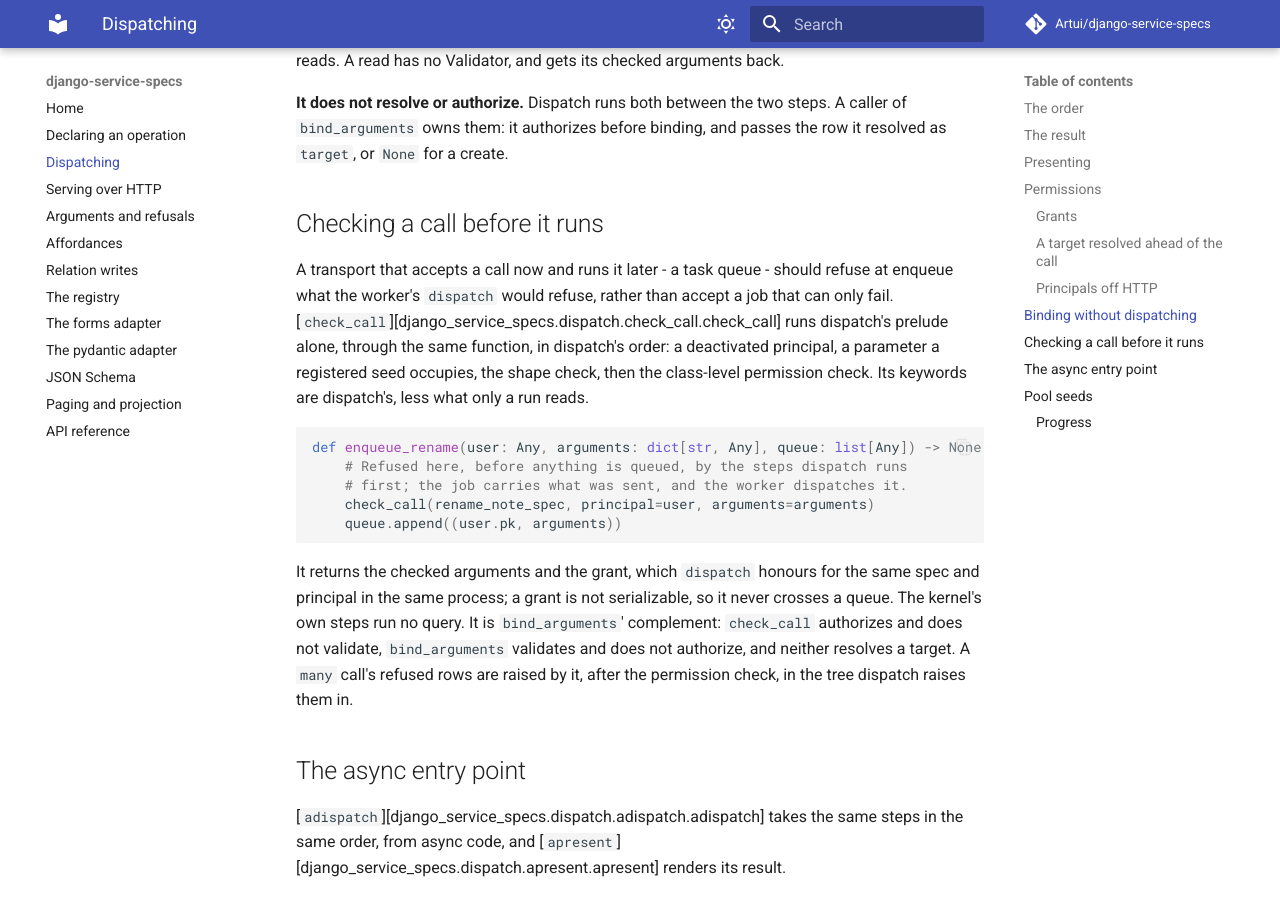
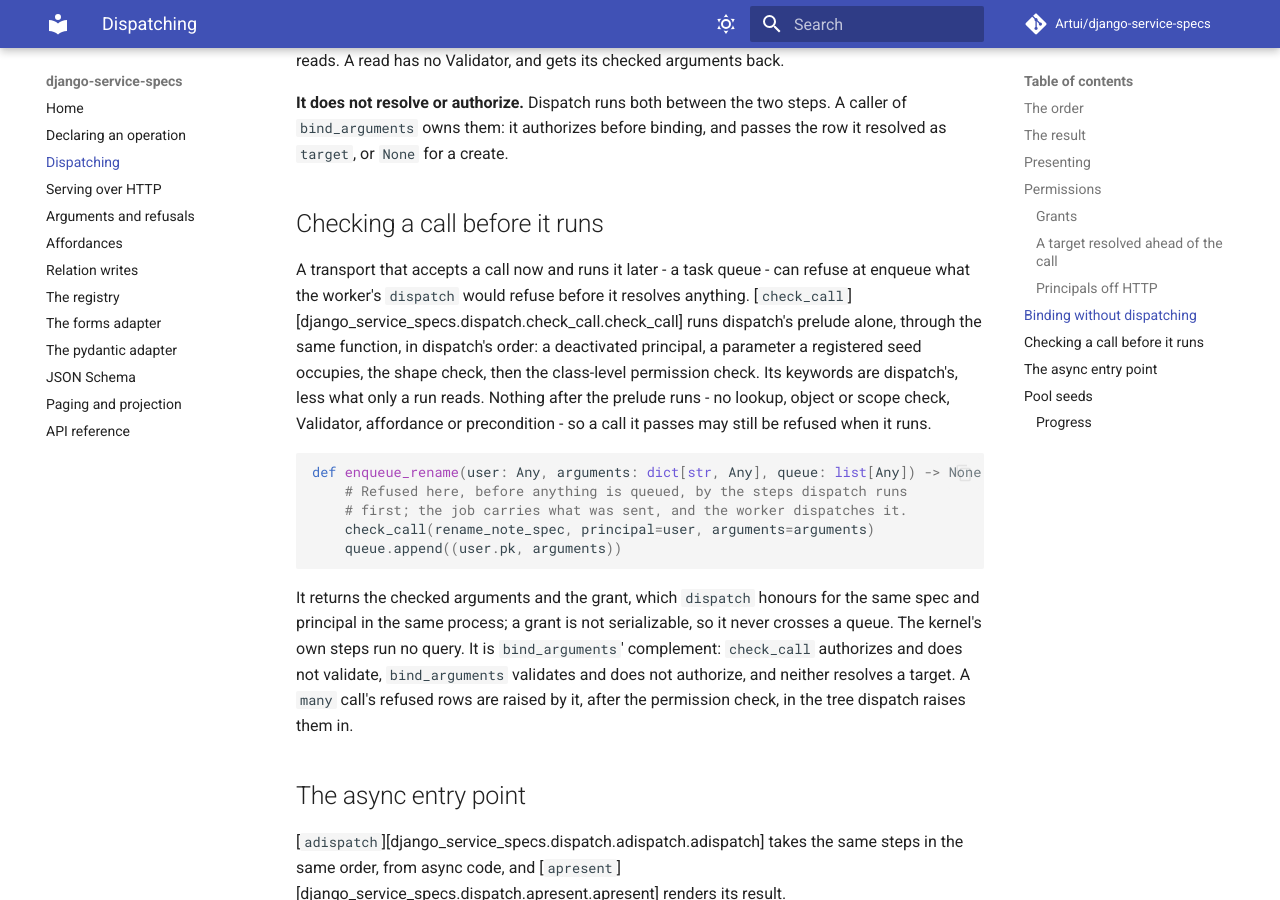
Before and after one commit to Artui/django-service-specs, an MkDocs documentation site: the page built from docs/dispatching.md, in a window 1280 px wide and 900 px high, scrolled down 6895 px. Built offline with MkDocs 1.6.1 and Material for MkDocs 9.7.7, drawn with Linux system fonts in a browser that asks for light colours; comment, search, counter and statistics services are not loaded.

Commit message:
State the seam and check_call by what their tests hold
Name the entry points that take a declaration rather than claiming every
one, say that two overlapping first reads may each compile while every
call answers the spec published first, and narrow check_call to what
dispatch refuses before it resolves anything, with a test that a scope
check is left to dispatch. Each member of kernel_spec's two type unions
is held by a case of its own.

Co-Authored-By: Claude Sonnet 5.5 <noreply@anthropic.com>

````diff
--- a/docs/dispatching.md
+++ b/docs/dispatching.md
@@ -303,14 +303,16 @@ and passes the row it resolved as `target`, or `None` for a create.
 
 ## Checking a call before it runs
 
-A transport that accepts a call now and runs it later - a task queue - should
-refuse at enqueue what the worker's `dispatch` would refuse, rather than
-accept a job that can only fail.
+A transport that accepts a call now and runs it later - a task queue - can
+refuse at enqueue what the worker's `dispatch` would refuse before it resolves
+anything.
 [`check_call`][django_service_specs.dispatch.check_call.check_call] runs
 dispatch's prelude alone, through the same function, in dispatch's order: a
 deactivated principal, a parameter a registered seed occupies, the shape check,
 then the class-level permission check. Its keywords are dispatch's, less what
-only a run reads.
+only a run reads. Nothing after the prelude runs - no lookup, object or scope
+check, Validator, affordance or precondition - so a call it passes may still
+be refused when it runs.
 
 ```python
 --8<--
--- a/docs/registry.md
+++ b/docs/registry.md
@@ -34,12 +34,13 @@ The `spec` may also be any object with an `as_kernel_spec()` method, a
 [`SpecSource`][django_service_specs.specs.spec_source.SpecSource]:
 djangorestframework-services' spec is one. It is registered as it is, with no
 wrapper, and kept as registered, so `entry.spec` and `specs()` hand back the
-object itself. Every entry point that takes a spec - `dispatch`,
-`adispatch`, `present`, `resolve_target`, the affordance functions,
-`spec_input_schema`, `audience_projection_for_spec` - takes it too, and
+object itself. `dispatch`, `adispatch`, `check_call`, `present`, `apresent`,
+`resolve_target`, the three affordance functions, `spec_input_schema` and
+`audience_projection_for_spec` take it as they take a spec, and
 [`kernel_spec`][django_service_specs.specs.spec_source.kernel_spec] is how a
-transport reads the spec it compiles to. It is compiled once per object, the
-first time anything reads it, and that compiled spec answers every later call.
+transport reads the spec it compiles to anywhere else. It is compiled the
+first time anything reads it, and that compiled spec answers every later call
+for the same object.
 
 The entry answers a read-only `agent_contract`: the registered object's own
 `agent_contract()` when it has one, and `None` otherwise, which is every
````
Also changed, not shown: 5 other files.
